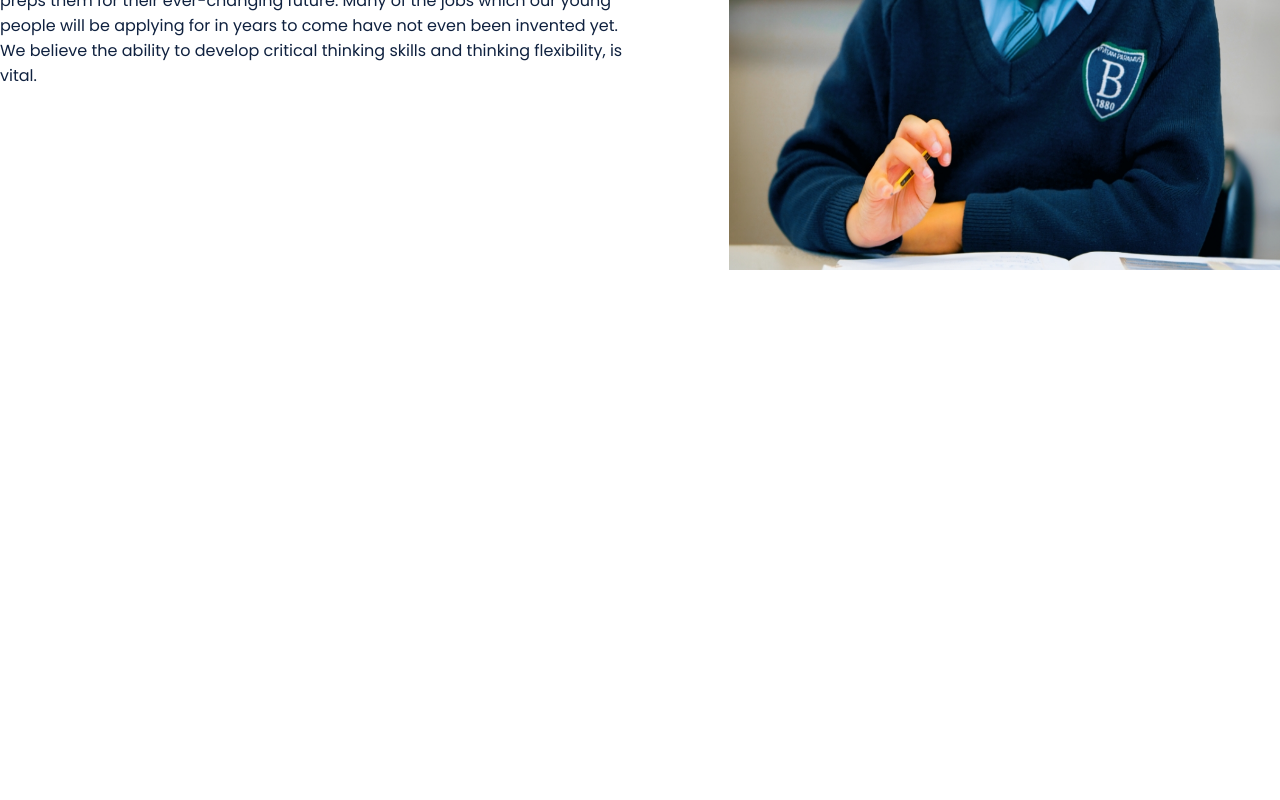
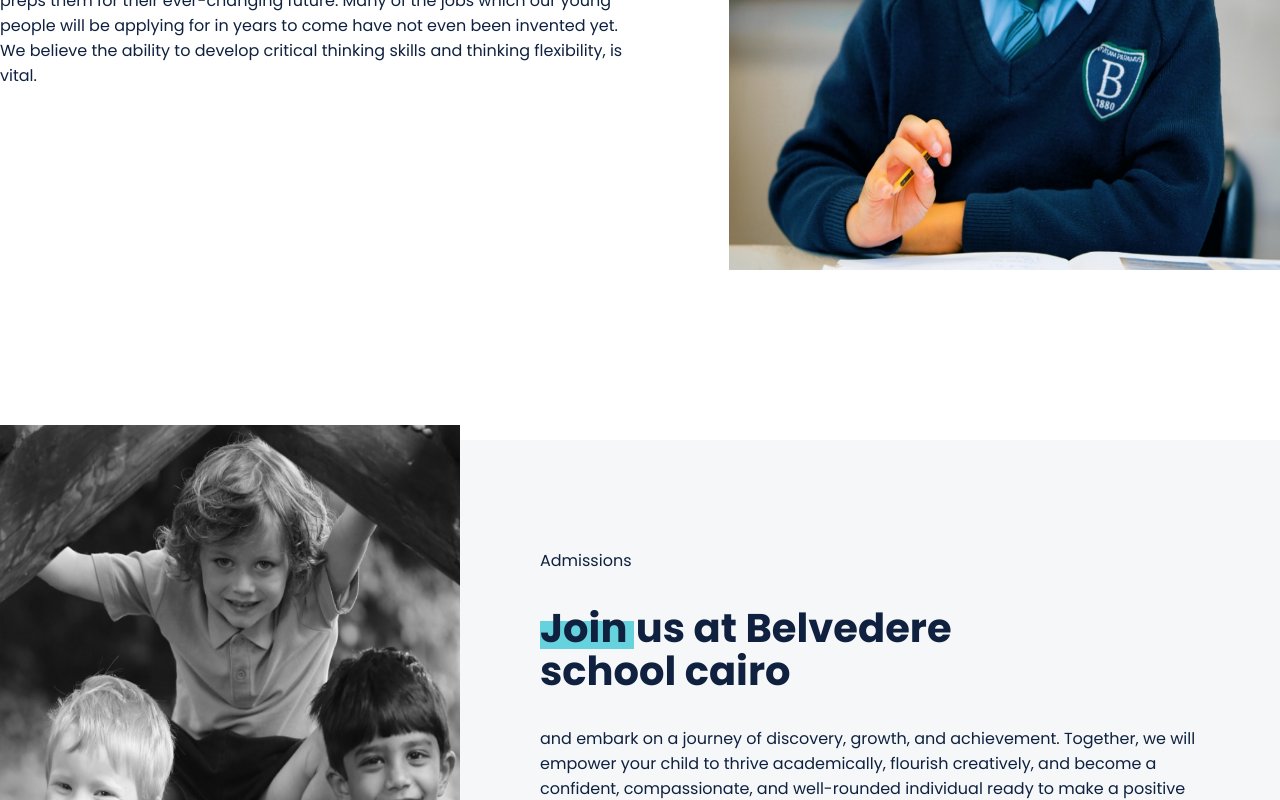
Before and after one commit to Mohamed-4rarh/belvedera-school, a Next.js app: page / in a window 1280 px wide. Shown: the part 2000-2800 px from the top of the page. Before the commit the page ends 2440 px from the top, so only its background shows below. Built offline with nearby package versions, Linux system fonts and the light colour scheme.

Commit message:
joinUs - home page

```diff
--- a/app/globals.css
+++ b/app/globals.css
@@ -13,6 +13,11 @@
   list-style: none;
 }
 
+span {
+  position: relative;
+  z-index: 10;
+}
+
 .container {
   max-width: 1440px;
   margin-left: auto;
--- a/app/page.jsx
+++ b/app/page.jsx
@@ -4,6 +4,7 @@
 import Hero from '@/containers/home/Hero'
 import History from '@/containers/home/History'
 import Life from '@/containers/home/Life'
+import JoinUs from '@/containers/home/JoinUs'
 
 export default function Home() {
   return(
@@ -11,6 +12,7 @@
       <Hero />
       <History />
       <Life />
+      <JoinUs />
     </>
   )
 }
--- a/containers/home/History.jsx
+++ b/containers/home/History.jsx
@@ -12,6 +12,7 @@
                 <p>Belvedere School, Cairo is part of the leading UK-based Belvedere School. Established in 1880, the Belvedere School is an independent co-educational school that has been part of Liverpool’s educational landscape for more than 140 years.</p>
                 <p>We share their legacy of quality and core beliefs, and we are proud of our close ties to Belvedere. We look forward to using their pedagogical know- how and incorporating the best of independent premium British education into our school.</p>
                 <p>Belvedere School, Cairo is directly overseen by Belvedere School in the UK to ensure the school reflects the policies, academic excellence, and teaching quality that represent Belvedere UK. Teacher training will be conducted under the guidance of Belvedere School UK to maintain the same level of teaching and learning.</p>
+                {/* customized button */}
             </div>
             <div className='history__image'>
                 <Image
--- /dev/null
+++ b/containers/home/JoinUs.jsx
@@ -0,0 +1,26 @@
+import Image from 'next/image'
+import React from 'react'
+import '@/styles/joinUsHome.css'
+
+export default function JoinUs() {
+  return (
+    <section className='joinUs__section'>
+        <div className='container'>
+            <div className='joinUs__image'>
+                <Image
+                    src={'/joinHome.jpg'}
+                    fill
+                    unoptimized
+                    className='joinUs-image'
+                />
+            </div>
+            <div className='joinUs__content'>
+                <span>Admissions</span>
+                <h2><span>Join</span> us at Belvedere <br /> school cairo </h2>
+                <p>and embark on a journey of discovery, growth, and achievement. Together, we will empower your child to thrive academically, flourish creatively, and become a confident, compassionate, and well-rounded individual ready to make a positive impact on the world.</p>
+                {/* customized buttons */}
+            </div>
+        </div>
+    </section>
+  )
+}
--- a/containers/home/Life.jsx
+++ b/containers/home/Life.jsx
@@ -14,6 +14,7 @@
                     <br />
                     We believe the ability to develop critical thinking skills and thinking flexibility, is vital.
                 </p>
+                {/* customized button */}
             </div>
             <div className='life__image'>
                 <Image
--- /dev/null
+++ b/styles/joinUsHome.css
@@ -0,0 +1,59 @@
+.joinUs__section {
+    margin: 100px 0;
+}
+
+.joinUs__section .container {
+    display: flex;
+    justify-content: center;
+    gap: 50px;
+    background-color: #F5F7F9;
+    align-items: center;
+}
+
+.joinUs__section .joinUs__image {
+    position: relative;
+    width: 460px;
+    height: 510px;
+    left: 0;
+    top: -15px;
+}
+
+.joinUs__section .joinUs__image .joinUs-image {
+    top: -20px;
+}
+
+.joinUs__section .joinUs__content {
+    flex: 1;
+    padding: 100px 30px;
+}
+
+.joinUs__section .joinUs__content > span {
+    font-size: 16px;
+    font-weight: 400;
+    color: #0F213F;
+}
+
+.joinUs__section .joinUs__content h2 {
+    font-size: 40px;
+    font-weight: bold;
+    color: #0F213F;
+    line-height: 43px;
+}
+
+.joinUs__section .joinUs__content h2 > span::before {
+    content: '';
+    position: absolute;
+    width: calc(100% + 7px);
+    height: 50%;
+    bottom: 7px;
+    left: 0;
+    background-color: #65D2DE;
+    z-index: -1;
+}
+
+.joinUs__section .joinUs__content p {
+    font-size: 16px;
+    font-weight: 400;
+    color: #0F213F;
+    max-width: 670px;
+}
```
Also changed, not shown: public/joinHome.jpg (added).
